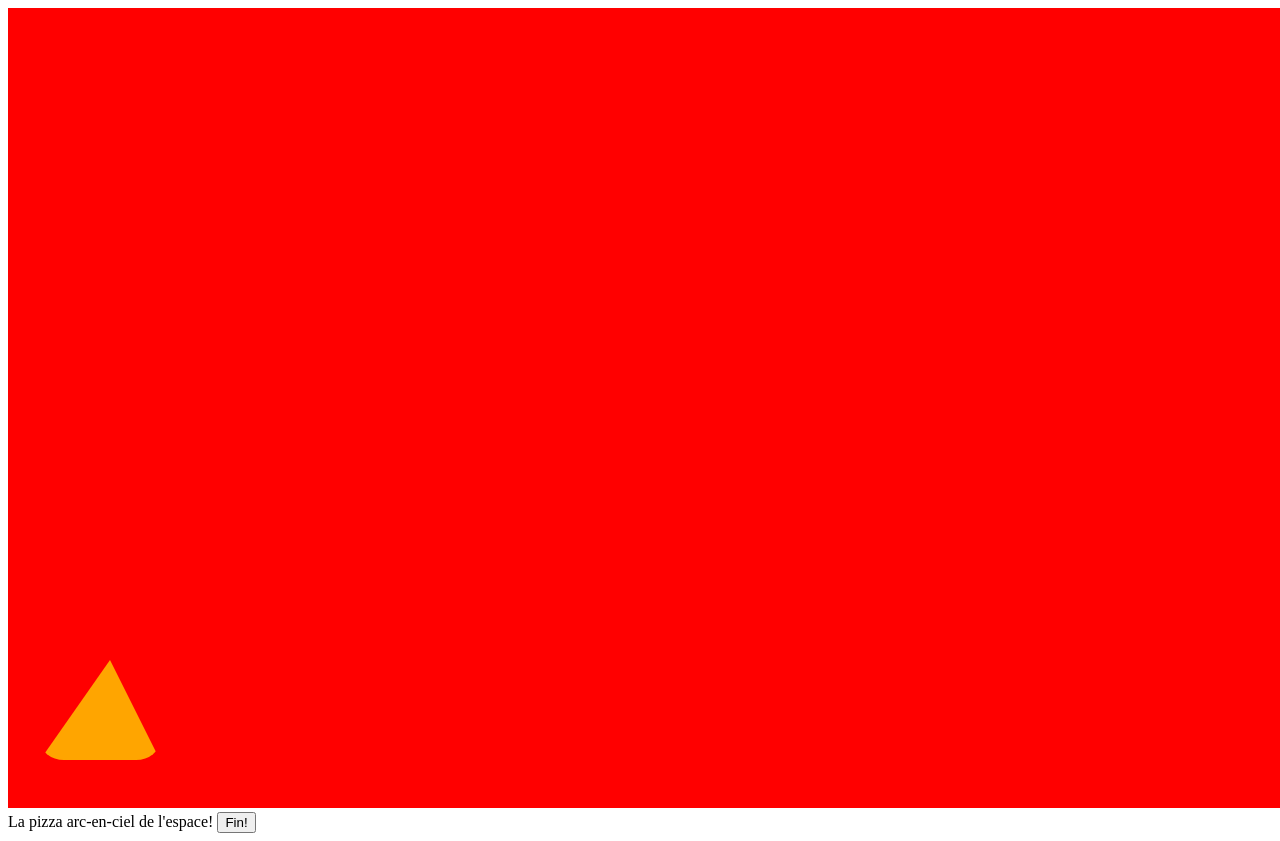
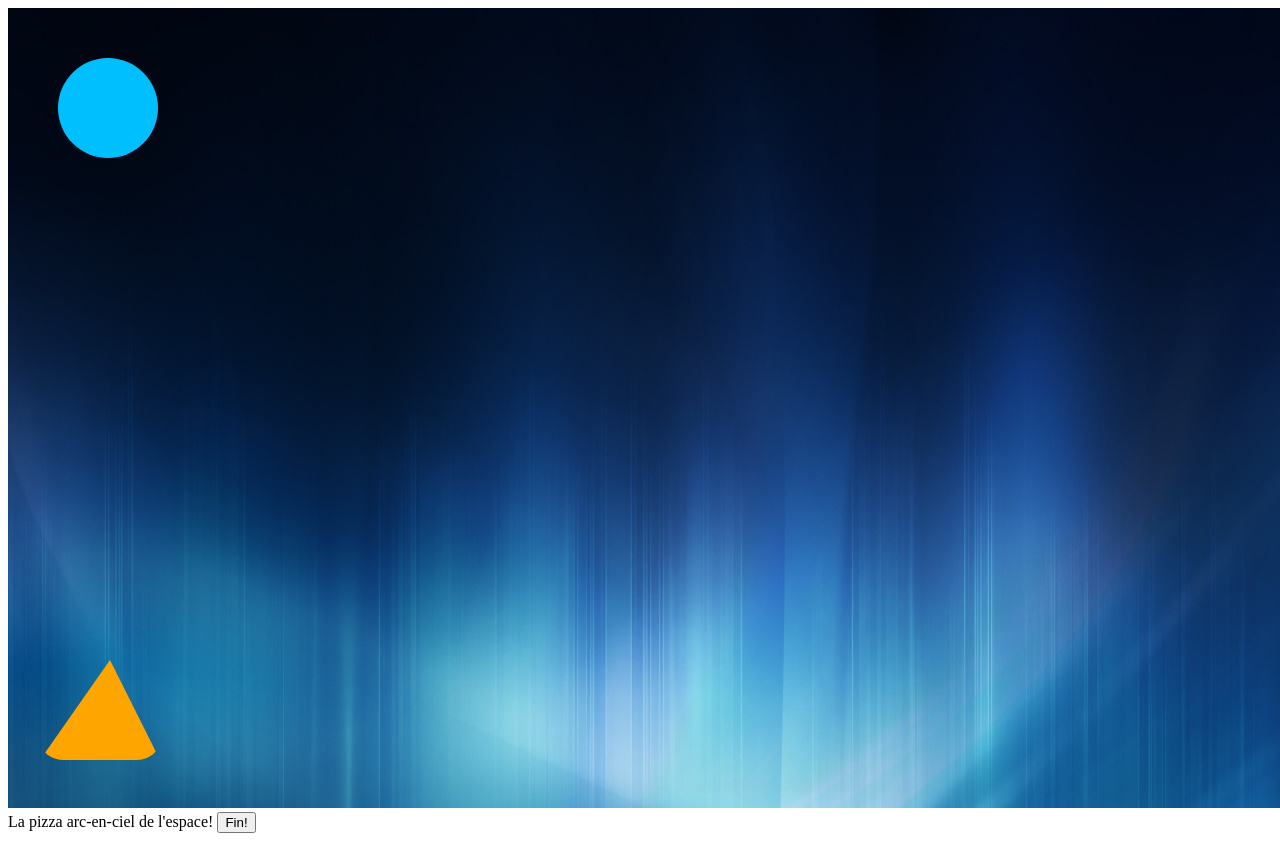
Before and after one commit to cegepmatane/devoir-client-alex007sirois, a plain HTML site: page JeuPong.html in a window 1280 px wide. Shown: the top 841 px of the page. Drawn offline with Linux system fonts and the light colour scheme.

Commit message:
animation de l'arriere plan

```diff
--- a/ArrierePlan.js
+++ b/ArrierePlan.js
@@ -0,0 +1,71 @@
+//Rien est public...
+var ArrierePlan = function(scene)
+{
+    var arrierePlan = this; //Est un proxy de closure...
+
+    //variables priv�es seules les m�thodes initialis�es ici y ont acc�s...
+    var nombreImagesChargees = 0;
+
+    var arrierePlanConteneur = new createjs.Container();
+
+    var matriceMontagne = new createjs.Matrix2D();
+    var paysageMontagne = new createjs.Shape();
+    var imageForetMontagne = new Image();
+
+    //Cet �v�nement ne peut pas �tre d�clench� hors de cette fonction
+    var chargementCompletArrierePlan = document.createEvent('Event');
+    chargementCompletArrierePlan.initEvent('chargementCompletArrierePlan', true, true);
+
+
+    //Constructeur parce qu'il est appel� inline � la fin...
+    var initialiser = function()
+    {
+      //http://www.crockford.com/javascript/private.html
+
+      imageForetMontagne.onload = function()
+      {
+        paysageMontagne.graphics.beginBitmapFill(imageForetMontagne,"repeat", matriceMontagne).drawRect(0,0,1400,800).endStroke();
+        nombreImagesChargees++;
+      }
+      imageForetMontagne.src = "paysage-arriere.png";
+
+
+
+      var demarrerAnimation = function (evenement)
+      {
+        arrierePlanConteneur.addChild(paysageMontagne)
+
+        scene.addChild(arrierePlanConteneur);
+      }
+
+      var validerChargementImages = function(evenement)
+      {
+        if(nombreImagesChargees == Object.keys(ArrierePlan.Configuration.images).length)
+        {
+          window.dispatchEvent(chargementCompletArrierePlan);
+          createjs.Ticker.removeEventListener("tick", validerChargementImages);
+          window.dispatchEvent(window.Evenement.arrierePlanFinChargement);
+        }
+      }
+
+      window.addEventListener('chargementCompletArrierePlan', demarrerAnimation, false);
+      createjs.Ticker.addEventListener("tick", validerChargementImages);
+    }
+
+    //constructeur
+    initialiser();
+
+    //ICI c'est public
+    this.rafraichirAnimation =  function(evenement)
+    {
+        matriceMontagne.translate(-ArrierePlan.Configuration.vitesseMontagne,0);
+	}
+
+ArrierePlan.Configuration =
+{
+  images : {
+    imageForetMontagne : "paysage-arriere.png"
+  },
+  vitesseMontagne : 2
+}
+}
--- a/Jeu.js
+++ b/Jeu.js
@@ -14,8 +14,6 @@ function Jeu()
 
 	var canvas = document.getElementById('canvas');
 	canvas2D = canvas.getContext('2d');
-	canvas2D.fillStyle='red';
-	canvas2D.fillRect(0,0,canvas.width,canvas.height);
 
 
 
@@ -30,10 +28,37 @@ function Jeu()
 		debug.innerHTML = mousePos + '<br>' + debug.innerHTML;
 	}
 
+	var Dessiner = function(evenement)
+	{
+		var cercle = new createjs.Shape();
+		cercle.graphics.beginFill("DeepSkyBlue").drawCircle(0, 0, 50);
+		cercle.x = 100;
+		cercle.y = 100;
+		scene.addChild(cercle);
+
+		createjs.Ticker.addEventListener("tick", rafraichirAnimation);
+	}
+
+	var rafraichirAnimation = function(evenement)
+	  {
+			arrierePlan.rafraichirAnimation(evenement);
+
+			scene.update(evenement);
+	  }
+
 	this.lancer = function()
 	{
+
 		window.addEventListener("click", CliquerSouris);
 		window.addEventListener('mousemove', BougerSouris);
+
+		window.addEventListener(window.Evenement.arrierePlanFinChargement.type,Dessiner);
+
+		scene = new createjs.Stage(canvas);
+
+		arrierePlan = new ArrierePlan(scene);
+
+		createjs.Ticker.setInterval(1000/60);
 	}
 }
 
@@ -41,7 +66,7 @@ function Jeu()
 
 Jeu.Configuration =
 {
-  interval : 1000/60
+  interval : 1000/60,
 }
 
 Jeu.Evenement =
@@ -50,6 +75,17 @@ Jeu.Evenement =
   arrierePlanFinChargement : document.createEvent('Event'),
 }
 
+Jeu.Evenement.initialiser = function()
+{
+  for(key in Jeu.Evenement)
+  {
+    if(Jeu.Evenement[key] instanceof Event)
+    {
+      Jeu.Evenement[key].initEvent(key, true, true);
+    }
+  }
+  window['Evenement'] = Jeu.Evenement;
+}();
 
 Jeu = new Jeu();
 Jeu.lancer();
--- a/JeuPong.html
+++ b/JeuPong.html
@@ -48,12 +48,11 @@
 
 	<script type="text/javascript" src="easeljs-0.8.2.min.js"></script>
 
-	<script type="text/javascript" src="Jeu.js"></script>
-
 	<script type="text/javascript" src="Balle.js"></script>
     <script type="text/javascript" src="Collisions.js"></script>
     <script type="text/javascript" src="Joueur.js"></script>
     <script type="text/javascript" src="ArrierePlan.js"></script>
     <script type="text/javascript" src="Terrain.js"></script>
 
+	<script type="text/javascript" src="Jeu.js"></script>
 </html>
```
Also changed, not shown: paysage-arriere.png (added).
